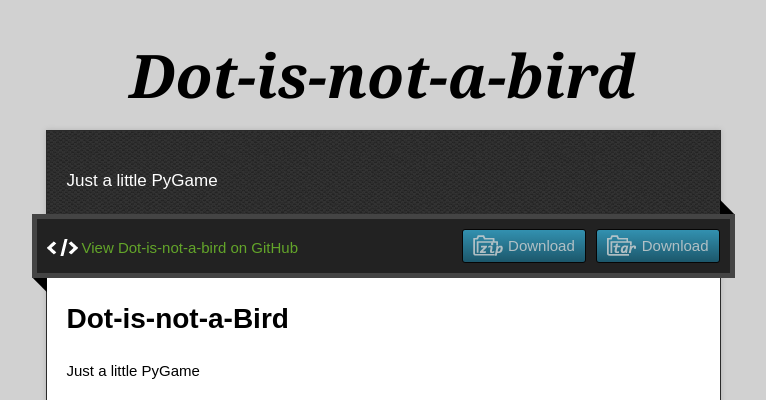
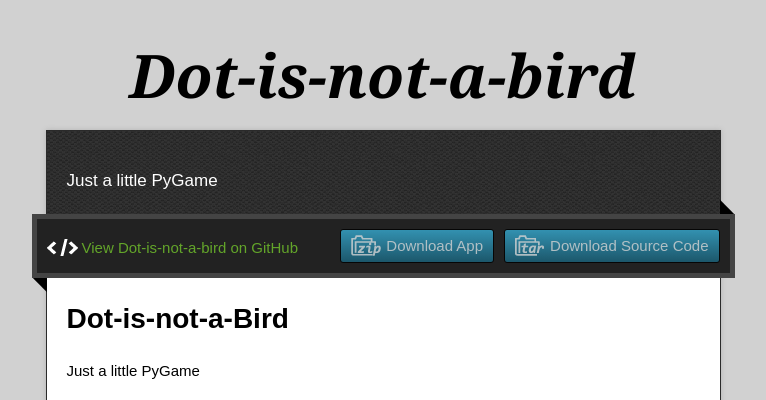
Before and after one commit to TheresaMahrieGardoce/Dot-is-not-a-Bird, a plain HTML site: page index.html in a window 1280 px wide. Shown: the top 400 px of the page, without its empty margins (257-1023 px from the left). Drawn offline with nearby package versions, Linux system fonts and the light colour scheme.

Commit message:
Update index.html

```diff
--- a/index.html
+++ b/index.html
@@ -29,8 +29,8 @@
       <div id="main" role="main">
         <div class="download-bar">
         <div class="inner">
-          <a href="https://github.com/arrowbrave/Dot-is-not-a-Bird/tarball/master" class="download-button tar"><span>Download</span></a>
-          <a href="https://github.com/arrowbrave/Dot-is-not-a-Bird/zipball/master" class="download-button zip"><span>Download</span></a>
+          <a href="https://github.com/arrowbrave/Dot-is-not-a-Bird/tarball/master" class="download-button tar"><span>Download Source Code</span></a>
+          <a href="https://github.com/arrowbrave/Dot-is-not-a-Bird/releases/download/1/dot.zip" class="download-button zip"><span>Download App</span></a>
           <a href="https://github.com/arrowbrave/Dot-is-not-a-Bird" class="code">View Dot-is-not-a-bird on GitHub</a>
         </div>
         <span class="blc"></span><span class="trc"></span>
```
